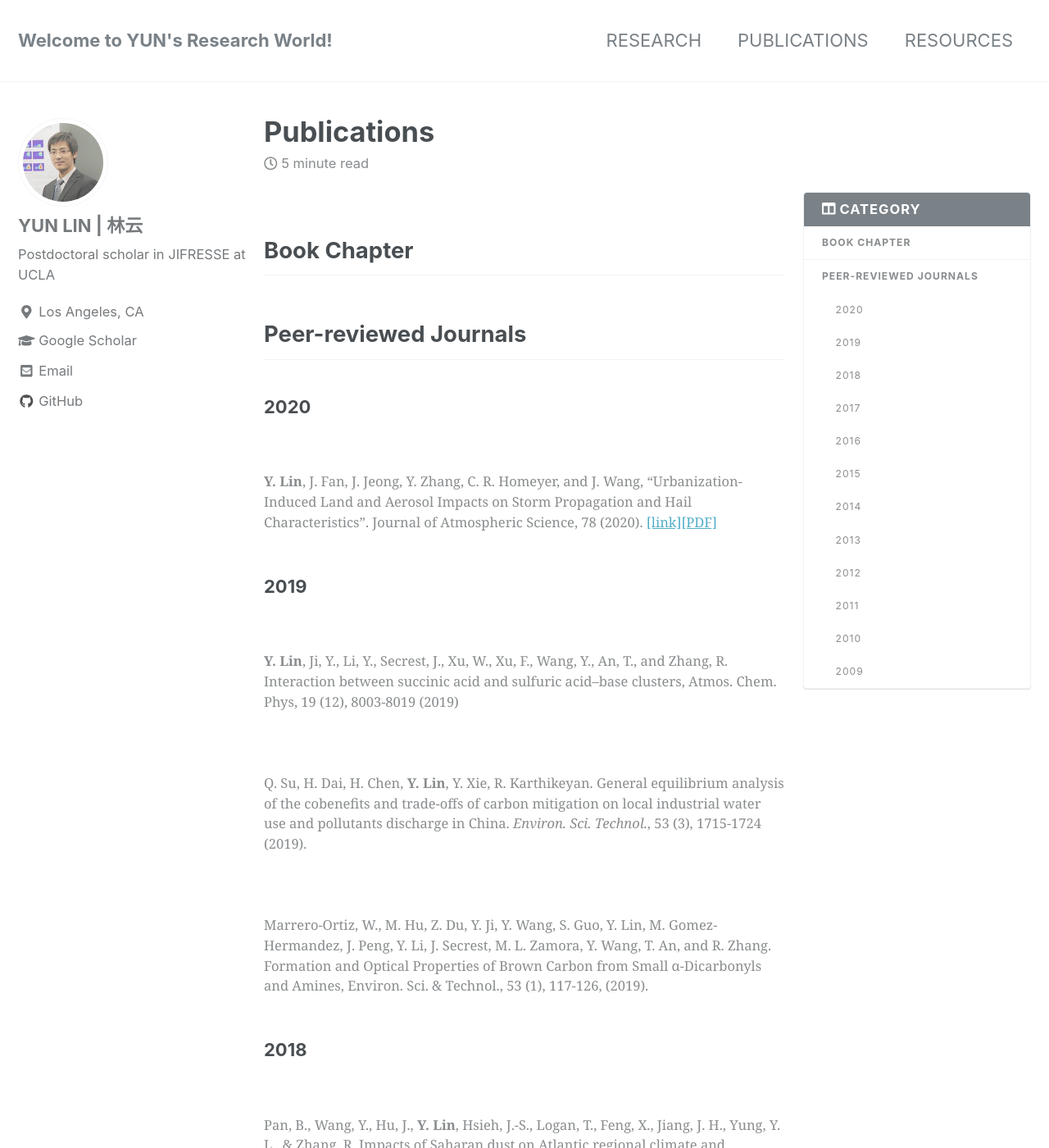
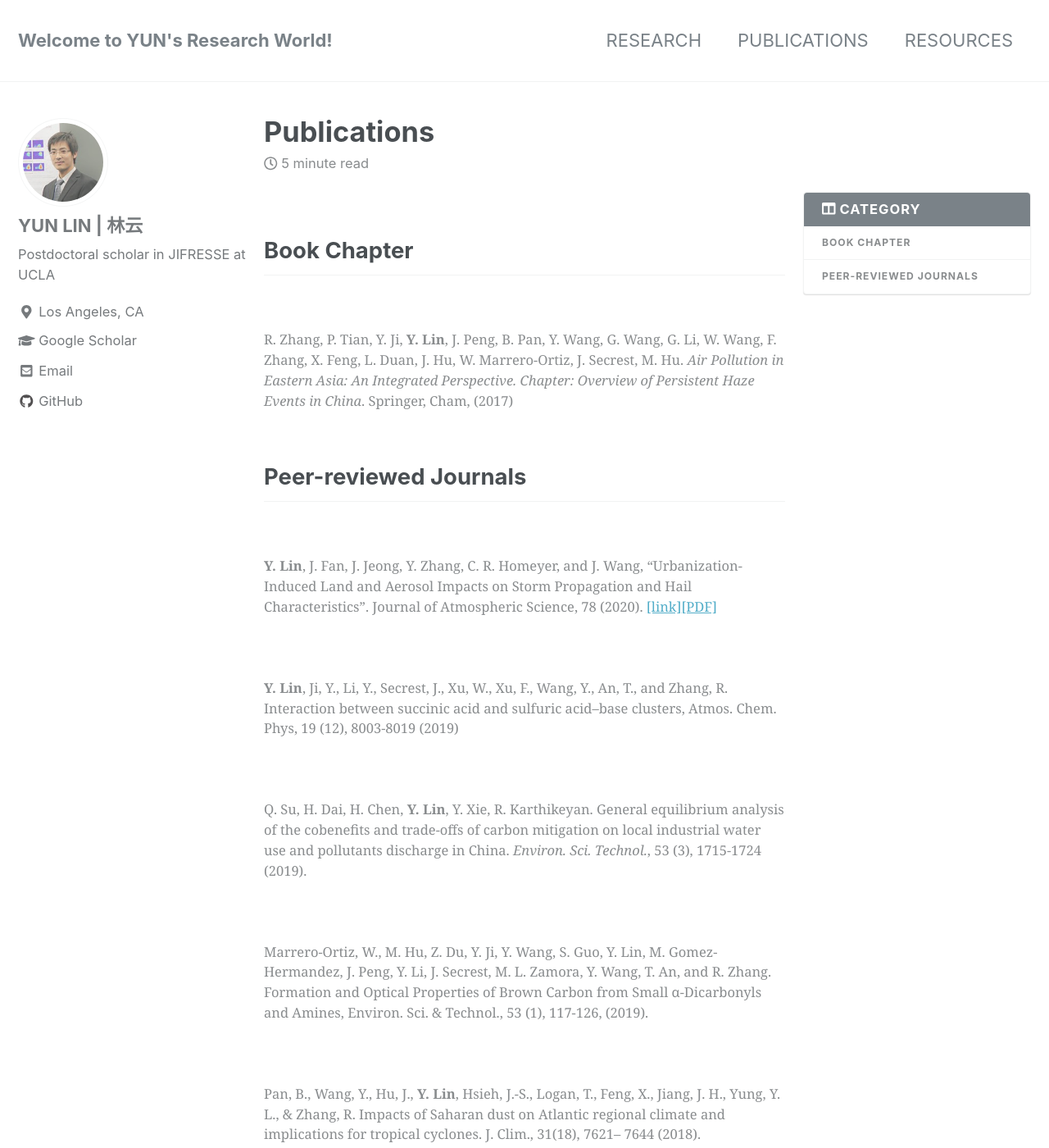
Before and after one commit to nolanylin/nolanylin.github.io, a Jekyll site: the page built from _pages/publications.md, in a window 1280 px wide and 1400 px high. Shown: the whole window at 82% size. Built offline with Jekyll 4.4.1, drawn with Linux system fonts in a browser that asks for light colours; nearby versions of some CDN libraries; some of the changed text lies outside the part shown.

Commit message:
Update publications.md

```diff
--- a/_pages/publications.md
+++ b/_pages/publications.md
@@ -10,45 +10,32 @@ toc_label: "Category"
 toc_icon: "columns"
 ---
 ## Book Chapter
-
-
+{% include figure caption=" R. Zhang, P. Tian, Y. Ji, **Y. Lin**, J. Peng, B. Pan, Y. Wang, G. Wang, G. Li, W. Wang, F. Zhang, X. Feng, L. Duan, J. Hu, W. Marrero-Ortiz, J. Secrest, M. Hu. *Air Pollution in Eastern Asia: An Integrated Perspective. Chapter: Overview of Persistent Haze Events in China*. Springer, Cham, (2017)"%}
 
 ## Peer-reviewed Journals
-### 2020
 {% include figure caption=" **Y. Lin**, J. Fan, J. Jeong, Y. Zhang, C. R. Homeyer, and J. Wang, “Urbanization-Induced Land and Aerosol Impacts on Storm Propagation and Hail Characteristics”. Journal of Atmospheric Science, 78 (2020). [[link]](https://aip.scitation.org/doi/10.1063/5.0044487)[[PDF]](http://kaihangshi.github.io/assets/docs/paper/Shi_JCP_2021.pdf)"%}
-### 2019
 {% include figure caption=" **Y. Lin**, Ji, Y., Li, Y., Secrest, J., Xu, W., Xu, F., Wang, Y., An, T., and Zhang, R. Interaction between succinic acid and sulfuric acid–base clusters, Atmos. Chem. Phys, 19 (12), 8003-8019 (2019)"%}
 {% include figure caption=" Q. Su, H. Dai, H. Chen, **Y. Lin**, Y. Xie, R. Karthikeyan. General equilibrium analysis of the cobenefits and trade-offs of carbon mitigation on local industrial water use and pollutants discharge in China. *Environ. Sci. Technol.*, 53 (3), 1715-1724 (2019)."%}
 {% include figure caption=" Marrero-Ortiz, W., M. Hu, Z. Du, Y. Ji, Y. Wang, S. Guo, Y. Lin, M. Gomez-Hermandez, J. Peng, Y. Li, J. Secrest, M. L. Zamora, Y. Wang, T. An, and R. Zhang. Formation and Optical Properties of Brown Carbon from Small α-Dicarbonyls and Amines, Environ. Sci. & Technol., 53 (1), 117-126, (2019)."%}
-### 2018
 {% include figure caption=" Pan, B., Wang, Y., Hu, J., **Y. Lin**, Hsieh, J.‐S., Logan, T., Feng, X., Jiang, J. H., Yung, Y. L., & Zhang, R. Impacts of Saharan dust on Atlantic regional climate and implications for tropical cyclones. J. Clim., 31(18), 7621– 7644 (2018)."%}
 {% include figure caption=" Wang, Y., Vogel, J.M., **Y. Lin** et al. Aerosol microphysical and radiative effects on continental cloud ensembles. Adv. Atmos. Sci. 35, 234 (2018)."%}
 {% include figure caption=" Q. Su, H. Dai, **Y. Lin**, H. Chen, R. Karthikeyan. Modeling the carbon-energy-water nexus in a rapidly urbanizing catchment: a general equilibrium assessment. J. Environ. Manag, 225, 93-103 (2018)."%}
-### 2017
 {% include figure caption=" Y. Ji, J. Zhao, H. Terazono, K. Misawa, N. P. Levitt, Y. Li, Y. Lin, et al. Reassessing the atmospheric oxidation mechanism of toluene, Proc. Natl. Acad. Sci, 114(31), (2017)."%}
 {% include figure caption=" H. Chen+, **Y. Lin+**, Q. Su, and L. Cheng. Spatial variation of multiple air pollutants and their potential contributions to all-cause, respiratory, and cardiovascular mortality across China in 2015–2016, Atmos. Environ., 168, pp. 23-35, (2017). (+co-corresponding author)"%}
 {% include figure caption=" J. Fan, B. Han, A. Varble, H. Morrison, K. North, P. Kollias, B. Chen, X. Dong, S. Giangrande, A. Khain, **Y. Lin**, E. Mansell, J. Milbrandt, R. Stenz, G. Thompson, Y. Wang. Cloud-Resolving Model Intercomparison of an MC3E Squall Line Case: Part I – Convective Updrafts. J. Geophys. Res, 122, 9351–9378, (2017)."%}
 {% include figure caption=" P. Tian, X. Cao, L. Zhang, N. Sun, L. Sun, T. Logan, J. Shi, Y. Wang, Y. Ji, **Y. Lin**, Z. Huang, T. Zhou, Y. Shi, and R. Zhang. Aerosol vertical distribution and optical properties over China from long-term satellite and ground-based remote sensing. Atmos. Chem. Phys, 17, 2509-2523 (2017)."%}
-### 2016
 {% include figure caption=" **Y. Lin**, Y. Wang, B. Pan, J. Hu, Y.G. Liu, R. Zhang. Distinct impacts of aerosols on an evolving continental cloud complex during the RACORO field campaign. J. Atmos. Sci., 73, 3681-3700, (2016)."%}
 {% include figure caption=" G. Wang, R. Zhang, M. Gomez, L. Yang, M. Zamora, M. Hu, **Y. Lin**, et al. Persistent sulfate formation from London Fog to Chinese haze. Proc. Natl. Acad. Sci., 113 (48), 13630–13635, (2016)."%}
 {% include figure caption=" G. Wang, R. Zhang, M. Gomez, L. Yang, M. Zamora, M. Hu, **Y. Lin**, et al. Persistent sulfate formation from London Fog to Chinese haze. Proc. Natl. Acad. Sci., 113 (48), 13630–13635, (2016)."%}
-### 2015
 {% include figure caption=" R. Zhang, G.H. Wang, S. Guo, M. Levy, Q. Ying, **Y. Lin**, W.G. Wang, M. Hu, Y. Wang. Formation of urban fine particulate matter. Chem. Rev, 115(10), 3803-3855 (2015)."%}
-### 2014
 {% include figure caption=" Y. Wang, M. Wang, R. Zhang, S. Ghan, **Y. Lin**, J. Hu, B. Pan, M. Levy, J. Jiang, M.J. Molina, Assessing the Impacts of Anthropogenic Aerosols on Pacific Storm Track Using A Multi-Scale Global Climate Model, Proc. Natl. Acad. Sci, 111(19), 6894-6899 (2014)."%}
 {% include figure caption=" Y. Wang, K.H. Lee, **Y. Lin**, M. Levy, R. Zhang, Distinct Effects of Anthropogenic Aerosols on Tropical Cyclones, Nat. Clim. Change, 4(5), 368-373 (2014)."%}
 {% include figure caption=" M.E. Gomez, **Y. Lin**, S. Guo, R. Zhang. Heterogeneous chemistry of Glyoxal on acidic solutions. An oligomerization pathway for secondary organic aerosol formation. J. Phys. Chem. A, 119 (19), 4457-4463, (2014)."%}
 {% include figure caption=" Y.S. Zhang, S.J. Luan, M. Shao, L.W. Zeng, **Y. Lin**, L.M. Zeng, L.Y. He, X.F. Huang. Design and application of hood dilution sampling system for measuring biomass burning sources. China Environl. Sci, 34(11), 2741-2748 (2014)."%}
-### 2013
 {% include figure caption=" Khalizov A. F., **Y. Lin**, C. Qiu, S. Guo, D. Collins, R. Zhang, The role of OH-initiated oxidation of isoprene in aging of combustion soot, Environ. Sci. Technol, 47, 2254−2263 (2013)."%}
 {% include figure caption=" Y.S. Zhang, M. Shao, **Y. Lin**, S. J. Luan, N. Mao, W. T. Chen, M. Wang. Emission inventory of carbonaceous pollutants from biomass burning in the Pearl River Delta Region, China. Atmos. Environ, 76, 189-199 (2013)."%}
-### 2012
 {% include figure caption=" V. Lal, A.K. Khalizov, **Y. Lin**, M. Galvan, B. Connell, R. Zhang, Heterogeneous Reactions of Epoxides in Acidic Media, J. Phys. Chem. A, 116, 6078-6090 (2012)."%}
-### 2011
 {% include figure caption=" X.F. Huang, L.Y. He, L. Xue, M. Hu, **Y. Lin**, R. Liu, J. Zheng, R. Zhang, Y. Zhang, X. Huang, Submicron aerosol analysis and organic source apportionment in an urban atmosphere in Pearl River Delta of China using high-resolution aerosol mass spectrometry, J. Geophys. Res, 116, D12208, doi:10.1029/2010JD014933 (2011)."%}
-### 2010
 {% include figure caption=" **Y. Lin**, M. Shao, S. H. Lu. The emission characteristics of hydrocarbon from Chinese cooking under smoke control, Int. J. Environ. Anal. Chem, 90, 708-721, (2010)."%}
 {% include figure caption=" L.Y. He, **Y. Lin**, X.F. Huang, S. Guo, L. Xue, Q. Su, M. Hu, S. J. Luan, Y.H. Zhang. Characterization of high-resolution aerosol mass spectra of primary organic aerosol emissions from Chinese cooking and biomass burning, Atmos. Chem. Phys, 10, 21237-21257 (2010)."%}
-### 2009
 {% include figure caption=" **Y. Lin**, X. M. Sun, X. L. Zhang, X. F. Huang, L.Y. He, L.W. Zeng. Statistical model of the relationship between atmospheric visibility and PM2.5 in Shenzhen,J. Appl. Meteorol. Sci, 20, 252-256 (2009)."%}
```
